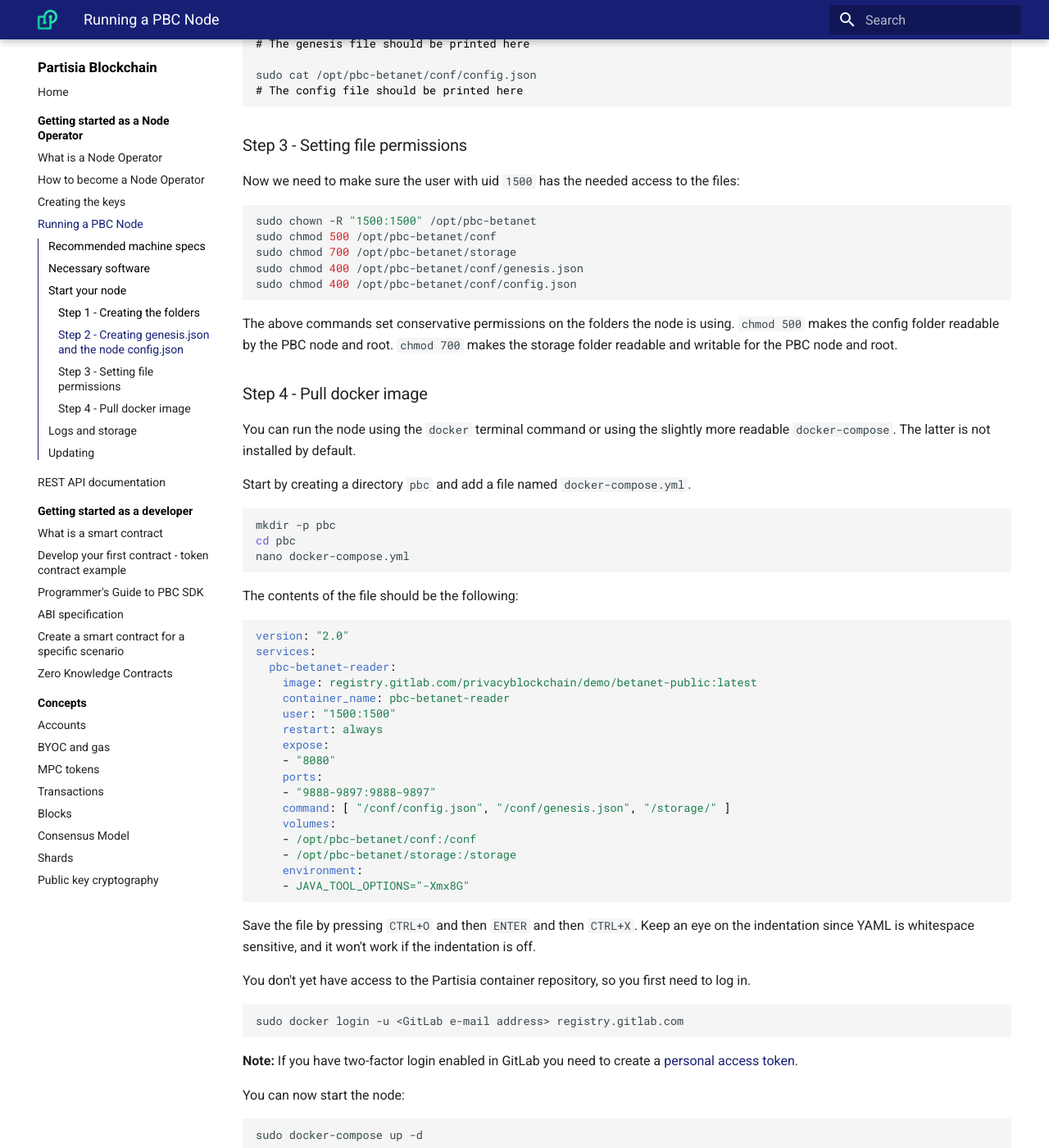
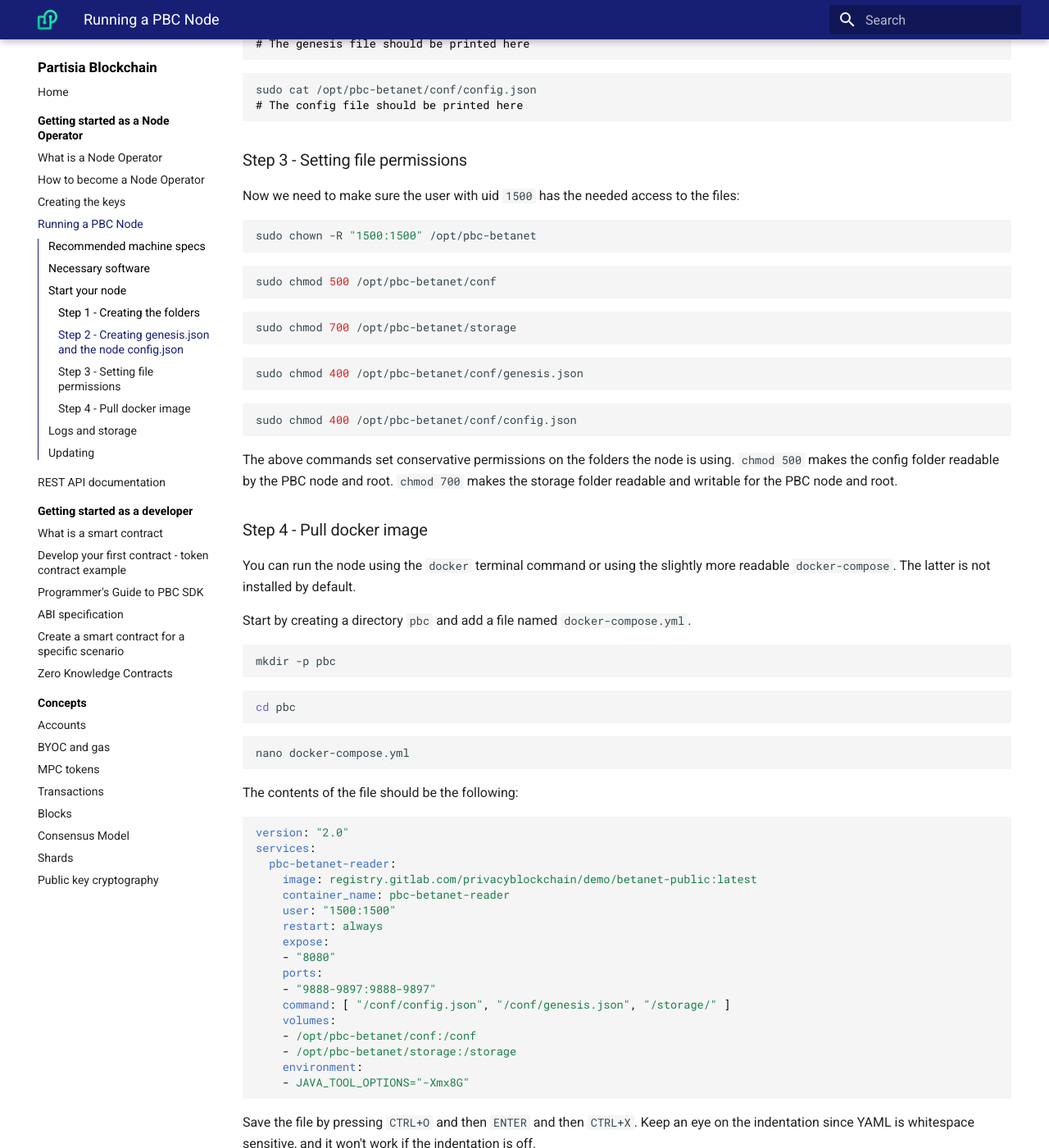
Before and after one commit to 0xSero/partisia-docs, an MkDocs documentation site: the page built from docs/operator.md, in a window 1280 px wide and 1400 px high, scrolled down 2686 px. Shown: the whole window at 82% size. Built offline with MkDocs 1.6.1 and Material for MkDocs 9.7.7, drawn with Linux system fonts in a browser that asks for light colours; a script that is not in the unit is left out; some of the changed text lies outside the part shown.

Commit message:
All commands a sperated and copy-pastable

`````diff
--- a/docs/operator.md
+++ b/docs/operator.md
@@ -123,7 +123,8 @@
 ````bash
 sudo cat /opt/pbc-betanet/conf/genesis.json
 # The genesis file should be printed here
-
+````
+````bash
 sudo cat /opt/pbc-betanet/conf/config.json
 # The config file should be printed here
 ````
@@ -134,9 +135,17 @@
 
 ```` bash
 sudo chown -R "1500:1500" /opt/pbc-betanet
+````
+````bash
 sudo chmod 500 /opt/pbc-betanet/conf
+````
+````bash
 sudo chmod 700 /opt/pbc-betanet/storage
+````
+````bash
 sudo chmod 400 /opt/pbc-betanet/conf/genesis.json
+````
+````bash
 sudo chmod 400 /opt/pbc-betanet/conf/config.json
 ````
 
@@ -150,7 +159,11 @@
 
 ````bash
 mkdir -p pbc
+````
+````bash
 cd pbc
+````
+````bash
 nano docker-compose.yml
 ````
 
@@ -212,9 +225,13 @@
 
 Updating the PBC node is a simple 3-step process:
 
-```` bash
+````bash
 cd ~/pbc
+````
+````bash
 sudo docker-compose pull
+````
+````bash
 sudo docker-compose up -d
 ````
 
`````
